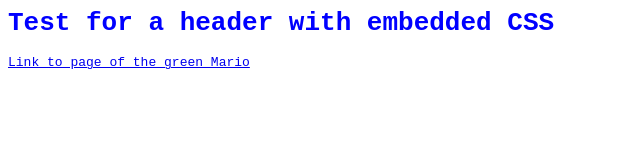
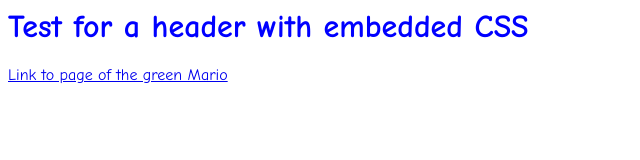
Before and after one commit to nS-Kami64/nS-Kami64.github.io, a plain HTML site: page index.html in a window 1280 px wide. Shown: the whole page, without its empty margins (0-640 px from the left). Drawn offline with Linux system fonts and the light colour scheme.

Commit message:
Update index.html

```diff
--- a/index.html
+++ b/index.html
@@ -5,7 +5,7 @@
 			color: blue;
 		}
 		body {
-			font-family: monospace;
+			font-family: "comic sans ms";
 		}
 	</style>
 	<head>
```
